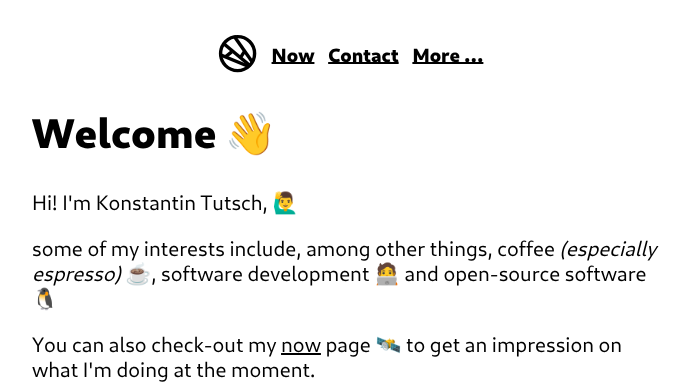
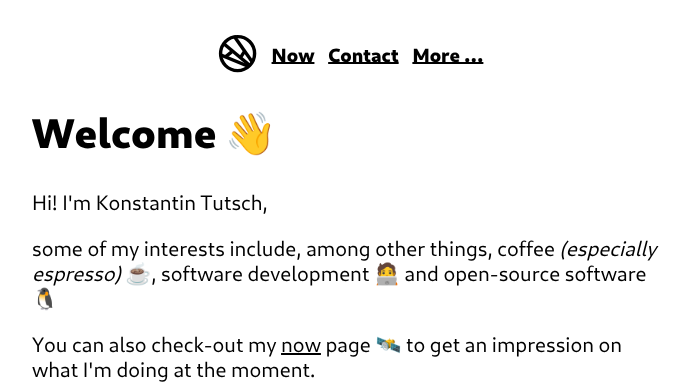
Before and after one commit to konstantintutsch/Website, a Jekyll site: the page built from index.html, in a window 1280 px wide. Shown: the top 384 px of the page, without its empty margins (288-978 px from the left). Built offline with Jekyll 4.4.1, drawn with Linux system fonts in a browser that asks for light colours.

Commit message:
Remove waving person emoji from introduction sentence on Homepage

```diff
--- a/index.html
+++ b/index.html
@@ -7,7 +7,7 @@ description: Welcome to Konstantin Tutsch's website. Here you can discover lots
 {% include heading.html level=2 text="Welcome 👋" %}
 
 <article>
-    <p>Hi! I'm Konstantin Tutsch, 🙋‍♂️</p>
+    <p>Hi! I'm Konstantin Tutsch,</p>
     <p>some of my interests include, among other things, coffee <i>(especially espresso)</i> ☕, software development 🧑‍💻 and open-source software 🐧</p>
     <p>You can also check-out my <a href="/now/">now</a> page 🛰️ to get an impression on what I'm doing at the moment.</p>
     <p>I also maintaine a <a href="/blog/">blog</a> 📝 where I primarily ramble about technology-related 💻 topics.</p>
```
